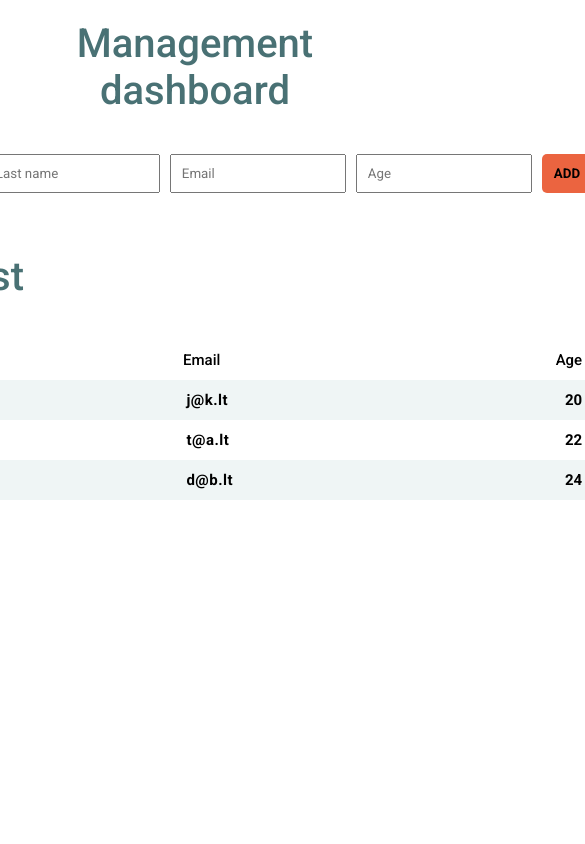
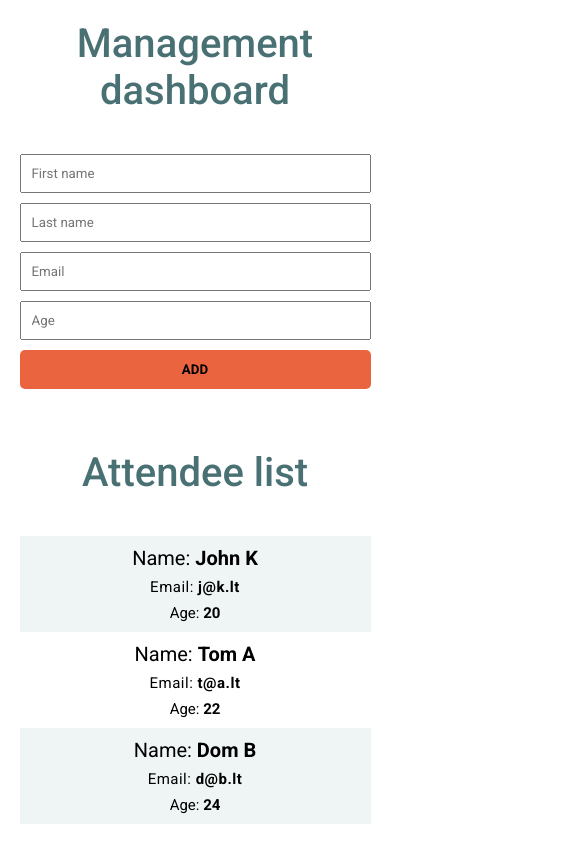
Before and after one commit to JonasKaruzas/event-management-system, a React (Create React App) app: page / in a window 390 px wide. Shown: the whole page, 585 px wide, since content can reach past the window. Built offline with nearby package versions, Linux system fonts and the light colour scheme.

Commit message:
style: :lipstick: Dashboard - Responsive for mobile

```diff
--- a/src/Assets/Styles/App.css
+++ b/src/Assets/Styles/App.css
@@ -5,8 +5,12 @@
   box-sizing: border-box;
 }
 
+html {
+  margin: 0 auto;
+  max-width: 1000px;
+}
+
 body {
-  margin: 0;
-  display: flex;
-  justify-content: center;
+  margin-left: 5%;
+  margin-right: 5%;
 }
--- a/src/Components/AttendeeList.jsx
+++ b/src/Components/AttendeeList.jsx
@@ -8,6 +8,10 @@ const Card = styled.div`
   align-items: center;
   height: 40px;
   padding: 10px;
+
+  @media (max-width: 850px) {
+    display: none;
+  }
   `
 
   const Title = styled.div`
@@ -15,6 +19,10 @@ const Card = styled.div`
   font-weight: 500;
   padding-bottom: 40px;
   color: #497174;
+
+  @media (max-width: 850px) {
+    text-align: center;
+  }
 `
 
 const ListHeader = styled.div`
--- a/src/Components/AttendeeListItem.jsx
+++ b/src/Components/AttendeeListItem.jsx
@@ -12,6 +12,7 @@ const Card = styled.div`
   height: 40px;
   padding: 10px;
   overflow: hidden;
+  transition: height 0.2s;
 
   :nth-child(odd) {
     background-color: #EFF5F5;
@@ -20,24 +21,55 @@ const Card = styled.div`
   :hover {
     color: #EB6440;
   }
+
+  @media (max-width: 850px) {
+    flex-direction: column;
+    gap: 8px;
+    height: 96px;
+
+    :hover {
+      height: 137px;
+    }
+  }
 `
 
 const Name = styled.div`
   flex: 1;
   font-weight: 700;
   font-size: 20px;
-`
 
-const Email = styled.div`
-flex: 1;
+  @media (max-width: 850px) {
+    :before {
+      content: 'Name: ';
+      font-weight: 400;
+    }
+  }
+  `
+
+  const Email = styled.div`
+  flex: 1;
   font-weight: 600;
   letter-spacing: 0.5px;
   font-size: 15px;
-`
 
-const Age = styled.div`
+  @media (max-width: 850px) {
+    :before {
+      content: 'Email: ';
+      font-weight: 400;
+    }
+  }
+  `
+
+  const Age = styled.div`
   font-weight: 600;
   font-size: 15px;
+
+  @media (max-width: 850px) {
+    :before {
+      content: 'Age: ';
+      font-weight: 400;
+    }
+  }
 `
 
 const ButtonContainer = styled.div`
@@ -54,7 +86,17 @@ const ButtonContainer = styled.div`
       width: 104px;
       opacity: 1;
       transform: translateX(0);
+    }
+
+    @media (max-width: 850px) {
+      width: 104px;
+      transform: translateX(0px);
+
+      &.show {
+        margin-left: 0px;
+    }
    }
+
 `
 
 const Button = styled.button`
--- a/src/Components/CreateAttendeeInputs.jsx
+++ b/src/Components/CreateAttendeeInputs.jsx
@@ -5,12 +5,25 @@ import { AttendeeListContext } from "./AttendeeListState";
 
 const Form = styled.form`
   display: flex;
+  justify-content: space-between;
   gap: 10px;
   padding-bottom: 60px;
+
+  @media (max-width: 850px) {
+    flex-direction: column;
+    margin-left: auto;
+    margin-right: auto;
+    max-width: 400px;
+  }
 `
 
 const Input = styled.input`
   padding: 10px;
+  width: 160px;
+
+  @media (max-width: 850px) {
+    width: 100%;
+  }
 `
 
 const Button = styled.button`
--- a/src/Components/EditModal.jsx
+++ b/src/Components/EditModal.jsx
@@ -38,12 +38,25 @@ const Content = styled.div`
 `
 const Form = styled.form`
   display: flex;
+  justify-content: space-between;
   gap: 10px;
   padding-bottom: 60px;
+
+@media (max-width: 850px) {
+  flex-direction: column;
+  margin-left: auto;
+  margin-right: auto;
+  max-width: 400px;
+}
 `
 
 const Input = styled.input`
   padding: 10px;
+  width: 160px;
+
+@media (max-width: 850px) {
+  width: 100%;
+}
 `
 
 const Button = styled.button`
```
